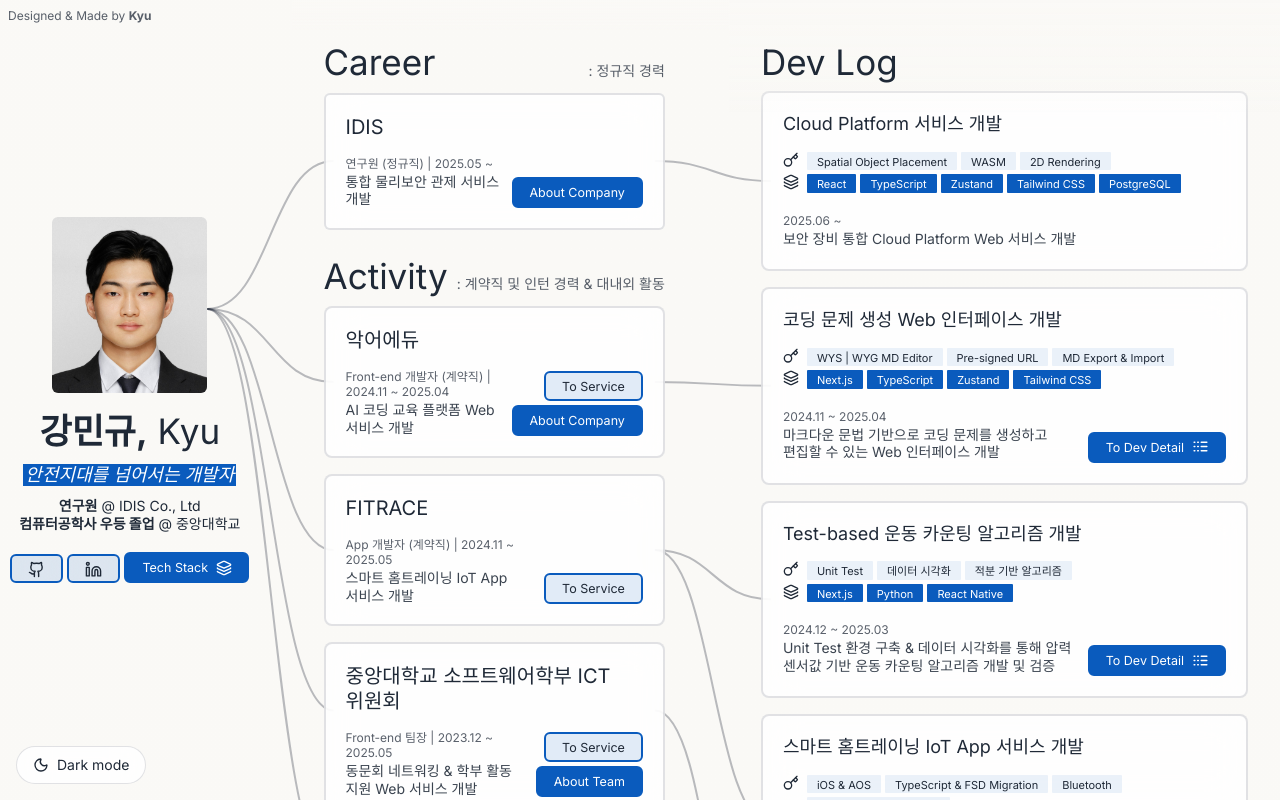
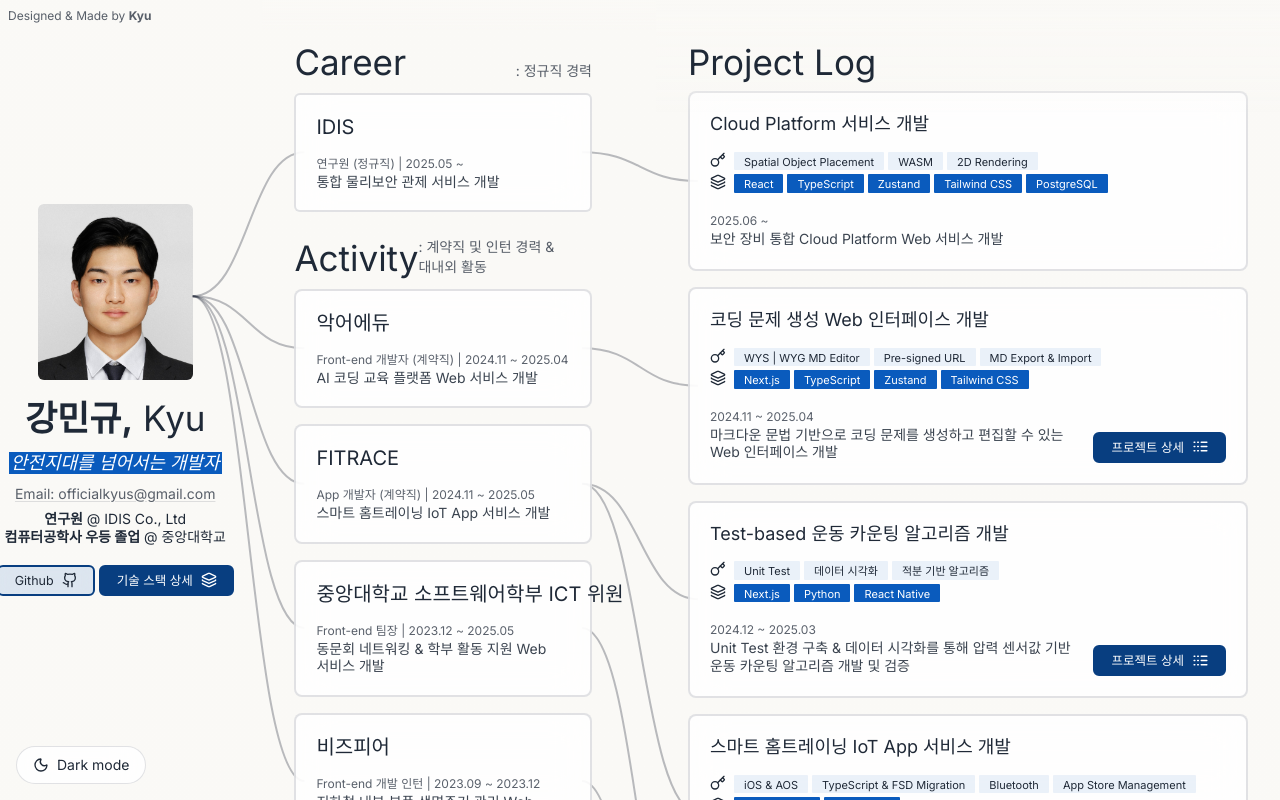
Before and after one commit to selfishAltruism/Masterpiece_of_The_Portfolio, a Next.js app: page / in a window 1280 px wide. Built offline with nearby package versions, Linux system fonts and the light colour scheme.

Commit message:
[#1] (feat) mobile ui 개선 & email 추가.
- email 추가 및 클릭 복사 적용.
- 버튼 텍스트 조정.
- group 내부 link 비활성화: 프로젝트 상세 강조를 위함.

```diff
--- a/src/app/page.tsx
+++ b/src/app/page.tsx
@@ -139,7 +139,9 @@ export default function MainPage() {
         });
 
         activities.forEach((activity) => {
-          const activityCard = document.getElementById(`activity-${activity.id}`);
+          const activityCard = document.getElementById(
+            `activity-${activity.id}`,
+          );
 
           if (activityCard) {
             const activityRect = activityCard.getBoundingClientRect();
@@ -187,7 +189,7 @@ export default function MainPage() {
       <div className="max-sm:hidden">
         <main
           ref={mainRef}
-          className="multi-gradient-background fixed grid h-screen w-screen grid-cols-8 grid-rows-5 max-lg:grid-rows-6 xl:grid-cols-9 xl:gap-8"
+          className="multi-gradient-background fixed grid h-screen w-screen grid-cols-8 grid-rows-5 max-lg:grid-rows-6 xl:grid-cols-10 xl:gap-8"
         >
           <h1 className="sr-only">Kyu Portfolio</h1>
           <section
@@ -197,14 +199,14 @@ export default function MainPage() {
             <Profile ref={profileSourceRef} />
           </section>
           <section
-            className="col-span-4 row-span-4 max-lg:row-span-5 xl:col-span-3 xl:row-span-5"
+            className="col-span-3 row-span-4 max-lg:row-span-5 xl:col-span-3 xl:row-span-5"
             aria-label="Career and Activity"
           >
             <GroupList ref={careerRef} />
           </section>
           <section
-            className="col-span-4 row-span-4 max-lg:row-span-5 xl:col-span-4 xl:row-span-5"
-            aria-label="Development Log"
+            className="col-span-5 row-span-4 max-lg:row-span-5 xl:col-span-5 xl:row-span-5"
+            aria-label="Project Log"
           >
             <DevelopmentList ref={devLogRef} />
           </section>
@@ -231,7 +233,9 @@ export default function MainPage() {
         type="button"
         onClick={() => setIsWhiteMode((prev) => !prev)}
         className="theme-panel theme-text-primary fixed bottom-4 left-4 z-50 hidden items-center gap-2 rounded-full border px-4 py-2 text-sm lg:flex"
-        aria-label={isWhiteMode ? "Switch to dark mode" : "Switch to white mode"}
+        aria-label={
+          isWhiteMode ? "Switch to dark mode" : "Switch to white mode"
+        }
       >
         {isWhiteMode ? <Moon size={16} /> : <Sun size={16} />}
         {isWhiteMode ? "Dark mode" : "White mode"}
--- a/src/entities/main/CareerCard.tsx
+++ b/src/entities/main/CareerCard.tsx
@@ -33,9 +33,11 @@ export const CareerCard = ({ career }: { career: Data.Career }) => {
         </p>
       </div>
 
-      <div className="">
-        <BasicButton href={career.homepage}>About Company</BasicButton>
-      </div>
+      {career.homepage && (
+        <div className="">
+          <BasicButton href={career.homepage}>About Company</BasicButton>
+        </div>
+      )}
     </div>
   );
 };
--- a/src/entities/main/DevelopmentCard.tsx
+++ b/src/entities/main/DevelopmentCard.tsx
@@ -49,7 +49,7 @@ export const DevelopmentCard = ({
 
       {development.link && (
         <div className="">
-          <BasicButton to={development.link}>To Dev Detail</BasicButton>
+          <BasicButton to={development.link}>프로젝트 상세</BasicButton>
         </div>
       )}
     </div>
--- a/src/entities/main/TechStackDrawer.tsx
+++ b/src/entities/main/TechStackDrawer.tsx
@@ -11,7 +11,7 @@ export const TechStackDrawer = () => {
     <DrawerContent>
       <Title>
         <strong className="flex items-center gap-2 px-3 text-black">
-          Tech Stack
+          기술 스택 상세
           <Layers size={19} className="xl:hidden" />
           <Layers size={27} className="max-xl:hidden" />
         </strong>
--- a/src/shared/@types/data.d.ts
+++ b/src/shared/@types/data.d.ts
@@ -5,7 +5,7 @@ declare namespace Data {
     position: string;
     description: string;
     period: string;
-    homepage: string;
+    homepage?: string;
   }
 
   export interface OwnedServcie {
--- a/src/shared/data/group.ts
+++ b/src/shared/data/group.ts
@@ -5,7 +5,7 @@ export const careers: Data.Career[] = [
     position: "연구원 (정규직)",
     description: "통합 물리보안 관제 서비스 개발",
     period: "2025.05 ~",
-    homepage: "https://www.idisglobal.com/",
+    /* homepage: "https://www.idisglobal.com/", */
   },
 ];
 
@@ -26,9 +26,9 @@ export const activities: Data.Activity[] = [
     description: "AI 코딩 교육 플랫폼 Web 서비스 개발",
     position: "Front-end 개발자 (계약직)",
     period: "2024.11 ~ 2025.04",
-    result:
+    /* result:
       "https://www.akeo.info/?gad_source=1&gad_campaignid=21706516494&gbraid=0AAAAA-Ou40T8Ps3MmOqpn71L3xnJ_2bQ-&gclid=CjwKCAjwlt7GBhAvEiwAKal0cqsCOECeiBJRfRN7aUD1KdBSZLSClN8SZM3Un05ZB8YMS1NxkO2IZxoCnlUQAvD_BwE",
-    companyLink: "https://www.akeoedu.com/",
+    companyLink: "https://www.akeoedu.com/", */
   },
   {
     id: 0,
@@ -36,8 +36,8 @@ export const activities: Data.Activity[] = [
     description: "스마트 홈트레이닝 IoT App 서비스 개발",
     position: "App 개발자 (계약직)",
     period: "2024.11 ~ 2025.05",
-    result:
-      "https://apps.apple.com/kr/app/%ED%95%8F%ED%8A%B8%EB%A0%88%EC%9D%B4%EC%8A%A4/id6457255298",
+    /* result:
+      "https://apps.apple.com/kr/app/%ED%95%8F%ED%8A%B8%EB%A0%88%EC%9D%B4%EC%8A%A4/id6457255298", */
   },
   {
     id: 2,
@@ -45,8 +45,8 @@ export const activities: Data.Activity[] = [
     description: "동문회 네트워킹 & 학부 활동 지원 Web 서비스 개발",
     position: "Front-end 팀장",
     period: "2023.12 ~ 2025.05",
-    result: "https://causw.co.kr",
-    teamLink: "https://about.causw.co.kr/",
+    /* result: "https://causw.co.kr",
+    teamLink: "https://about.causw.co.kr/", */
   },
   {
     id: 3,
@@ -54,6 +54,6 @@ export const activities: Data.Activity[] = [
     description: "지하철 내부 부품 생명주기 관리 Web 서비스 개발",
     position: "Front-end 개발 인턴",
     period: "2023.09 ~ 2023.12",
-    companyLink: "https://www.bizpeer.co.kr/main/main.php",
+    /* companyLink: "https://www.bizpeer.co.kr/main/main.php", */
   },
 ];
--- a/src/shared/ui/BasicButton.tsx
+++ b/src/shared/ui/BasicButton.tsx
@@ -14,9 +14,8 @@ interface BasicButtonProps {
 const BasicButton = ({ children, onClick, href, to }: BasicButtonProps) => {
   const baseClass = cn(
     "flex transform items-center justify-between whitespace-nowrap rounded-md border-2 px-4 pb-[3px] pt-[5px] text-[12.5px]",
-    "border-[var(--accent-brand)] bg-[var(--accent-brand)] text-white",
+    "border-[var(--accent-brand-strong)] bg-[var(--accent-brand-strong)] text-white",
     "transition-all duration-200 active:scale-95 active:border-[var(--accent-brand-strong)] active:bg-[var(--accent-brand-strong)] active:text-white/70",
-    "max-md:text-[11px] max-md:px-2 max-md:pb-[1px] max-md:pt-[3px] ",
     "sm:hover:border-[var(--accent-brand-strong)] sm:hover:bg-[var(--accent-brand-strong)] sm:hover:text-white/70",
   );
 
--- a/src/shared/ui/OutlineButton.tsx
+++ b/src/shared/ui/OutlineButton.tsx
@@ -11,8 +11,7 @@ interface OutlineButtonProps {
 const OutlineButton = ({ children, onClick, href }: OutlineButtonProps) => {
   const baseClass = cn(
     "inline-flex items-center justify-between whitespace-nowrap rounded-md border-2 px-4 pb-[3px] pt-[5px] text-[12.5px]",
-    "border-[var(--accent-brand)] bg-[var(--accent-brand-soft)] backdrop-blur-md",
-    "max-md:text-[11px] max-md:px-2 max-md:pb-[1px] max-md:pt-[3px] ",
+    "border-[var(--accent-brand-strong)] bg-[var(--accent-brand-soft)] backdrop-blur-md",
     "theme-text-primary",
     "transition-all duration-200 active:scale-95 active:border-[var(--accent-brand-strong)] active:text-[color:var(--page-fg-soft)]",
     "sm:hover:border-[var(--accent-brand-strong)] sm:hover:text-[color:var(--page-fg-soft)]",
--- a/src/widgets/main/DevelopmentList.tsx
+++ b/src/widgets/main/DevelopmentList.tsx
@@ -19,7 +19,7 @@ const DevelopmentList = React.forwardRef<HTMLDivElement>((props, ref) => {
   return (
     <>
       <div className="theme-fade-top fixed z-40 w-full p-8 max-xl:-mt-1 max-xl:py-0 max-sm:p-2 max-sm:pl-3 max-sm:pt-3">
-        <Title description="개발 상세">Dev Log</Title>
+        <Title description="개발 상세">Project Log</Title>
       </div>
       <div
         ref={ref}
--- a/src/widgets/main/MobileTree.tsx
+++ b/src/widgets/main/MobileTree.tsx
@@ -1,4 +1,4 @@
-import { ReactNode } from "react";
+import { ReactNode, useState } from "react";
 import { Github, Key, Layers, Linkedin } from "lucide-react";
 
 import Title from "@/shared/ui/Title";
@@ -34,6 +34,18 @@ const getLinkedDevelopments = (linkedTo: GroupType, linkedId: number) =>
   );
 
 const MobileProfile = () => {
+  const [isEmailCopied, setIsEmailCopied] = useState(false);
+
+  const handleCopyEmail = async () => {
+    try {
+      await navigator.clipboard.writeText("officialkyus@gmail.com");
+      setIsEmailCopied(true);
+      window.setTimeout(() => setIsEmailCopied(false), 1500);
+    } catch {
+      setIsEmailCopied(false);
+    }
+  };
+
   return (
     <section className="relative mb-6 px-1">
       <div className="relative flex items-stretch gap-3">
@@ -43,10 +55,10 @@ const MobileProfile = () => {
         <img
           src="/profile_img.jpg"
           alt="Profile"
-          className="h-[150px] w-[106px] rounded-md object-cover"
+          className="h-[170px] w-[130px] rounded-md object-cover"
         />
 
-        <div className="flex min-h-[150px] min-w-0 flex-1 flex-col">
+        <div className="flex min-h-[170px] min-w-0 flex-1 flex-col">
           <div>
             <Title>
               <strong>강민규,</strong> Kyu
@@ -96,7 +108,29 @@ const MobileProfile = () => {
               </DialogContent>
             </Dialog>
 
-            <p className="theme-text-primary mt-3 text-[12px] leading-tight">
+            <div className="relative my-2 w-max">
+              <button
+                type="button"
+                onClick={handleCopyEmail}
+                className="theme-text-soft block text-left text-[12px] leading-tight underline decoration-[var(--panel-border)] underline-offset-2"
+                aria-label="Copy officialkyus@gmail.com"
+                title="Copy: officialkyus@gmail.com"
+              >
+                Email: officialkyus@gmail.com
+              </button>
+              <span
+                aria-hidden={!isEmailCopied}
+                className={`absolute left-[calc(100%+10px)] top-1/2 z-20 -translate-y-1/2 rounded-md bg-black p-2 text-[12px] font-medium leading-none text-white shadow-sm transition-opacity duration-200 dark:bg-white dark:text-black ${
+                  isEmailCopied
+                    ? "opacity-100"
+                    : "pointer-events-none opacity-0"
+                }`}
+              >
+                복사됨
+                <span className="absolute -left-[4px] top-1/2 h-2 w-2 -translate-y-1/2 rotate-45 bg-black dark:bg-white" />
+              </span>
+            </div>
+            <p className="theme-text-primary mt-1 text-[12px] leading-tight">
               <strong>연구원</strong> @ IDIS Co., Ltd
             </p>
             <p className="theme-text-primary mt-1 text-[12px] leading-tight">
@@ -106,15 +140,16 @@ const MobileProfile = () => {
 
           <div className="mt-auto flex flex-wrap gap-2">
             <OutlineButton href="https://github.com/selfishAltruism">
-              <Github size={17} />
+              Github
+              <Github size={16} className="-mr-[1px] -mt-[2.5px] ml-2" />
             </OutlineButton>
-            <OutlineButton href="https://www.linkedin.com/in/kyus/">
+            {/* <OutlineButton href="https://www.linkedin.com/in/kyus/">
               <Linkedin size={17} />
-            </OutlineButton>
+            </OutlineButton> */}
             <Drawer>
               <DrawerTrigger asChild>
                 <BasicButton>
-                  Tech Stack
+                  기술 스택 상세
                   <Layers size={16} className="-mr-[1px] -mt-[2.5px] ml-2" />
                 </BasicButton>
               </DrawerTrigger>
@@ -203,8 +238,10 @@ const MobileDevelopmentNode = ({
           ))}
         </div>
         {development.link && (
-          <div className="mt-3 w-min">
-            <BasicButton to={development.link}>To Dev Detail</BasicButton>
+          <div className="flex w-full justify-end">
+            <div className="mt-3 w-min">
+              <BasicButton to={development.link}>프로젝트 상세</BasicButton>
+            </div>
           </div>
         )}
       </div>
@@ -297,7 +334,9 @@ const MobileTree = () => {
             linkedTo="career"
             linkedId={career.id}
             actions={
-              <BasicButton href={career.homepage}>About Company</BasicButton>
+              career.homepage && (
+                <BasicButton href={career.homepage}>About Company</BasicButton>
+              )
             }
           />
         ))}
--- a/src/widgets/main/Profile.tsx
+++ b/src/widgets/main/Profile.tsx
@@ -1,4 +1,4 @@
-import React from "react";
+import React, { useState } from "react";
 import { Github, Layers, Linkedin } from "lucide-react";
 
 import Title from "@/shared/ui/Title";
@@ -18,6 +18,18 @@ import { cn } from "@/shared/shadcn/lib/utils";
 import { TechStackDrawer } from "@/entities/main/TechStackDrawer";
 
 const Profile = React.forwardRef<HTMLDivElement>((props, ref) => {
+  const [isEmailCopied, setIsEmailCopied] = useState(false);
+
+  const handleCopyEmail = async () => {
+    try {
+      await navigator.clipboard.writeText("officialkyus@gmail.com");
+      setIsEmailCopied(true);
+      window.setTimeout(() => setIsEmailCopied(false), 1500);
+    } catch {
+      setIsEmailCopied(false);
+    }
+  };
+
   return (
     <div
       className={cn(
@@ -85,6 +97,27 @@ const Profile = React.forwardRef<HTMLDivElement>((props, ref) => {
           </DialogContent>
         </Dialog>
 
+        <div className="relative mb-2 w-max">
+          <button
+            type="button"
+            onClick={handleCopyEmail}
+            className="theme-text-soft block text-left text-sm leading-tight underline decoration-[var(--panel-border)] underline-offset-2 max-lg:text-[12px] max-sm:text-[11px]"
+            aria-label="Copy officialkyus@gmail.com"
+            title="Copy: officialkyus@gmail.com"
+          >
+            Email: officialkyus@gmail.com
+          </button>
+          <span
+            aria-hidden={!isEmailCopied}
+            className={`absolute left-[calc(100%+10px)] top-1/2 z-20 -translate-y-1/2 rounded-md bg-black p-2 text-[12px] font-medium leading-none text-white shadow-sm transition-opacity duration-200 dark:bg-white dark:text-black ${
+              isEmailCopied ? "opacity-100" : "pointer-events-none opacity-0"
+            }`}
+          >
+            복사됨
+            <span className="absolute -left-[4px] top-1/2 h-2 w-2 -translate-y-1/2 rotate-45 bg-black dark:bg-white" />
+          </span>
+        </div>
+
         <span className="theme-text-primary text-sm leading-tight max-lg:text-[12px] max-sm:text-[11px]">
           <strong>연구원</strong> @ IDIS Co., Ltd
         </span>
@@ -97,17 +130,18 @@ const Profile = React.forwardRef<HTMLDivElement>((props, ref) => {
         <div className="flex items-end gap-1 max-xl:flex-col">
           <div className="flex justify-end gap-1">
             <OutlineButton href="https://github.com/selfishAltruism">
-              <Github size={17} />
+              Github
+              <Github size={16} className="-mr-[1px] -mt-[2.5px] ml-2" />
             </OutlineButton>
-            <OutlineButton href="https://www.linkedin.com/in/kyus/">
+            {/* <OutlineButton href="https://www.linkedin.com/in/kyus/">
               <Linkedin size={17} />
-            </OutlineButton>
+            </OutlineButton> */}
           </div>
 
           <Drawer>
             <DrawerTrigger asChild>
               <BasicButton>
-                Tech Stack
+                기술 스택 상세
                 <Layers size={16} className="-mr-[1px] -mt-[2.5px] ml-2" />
               </BasicButton>
             </DrawerTrigger>
```
